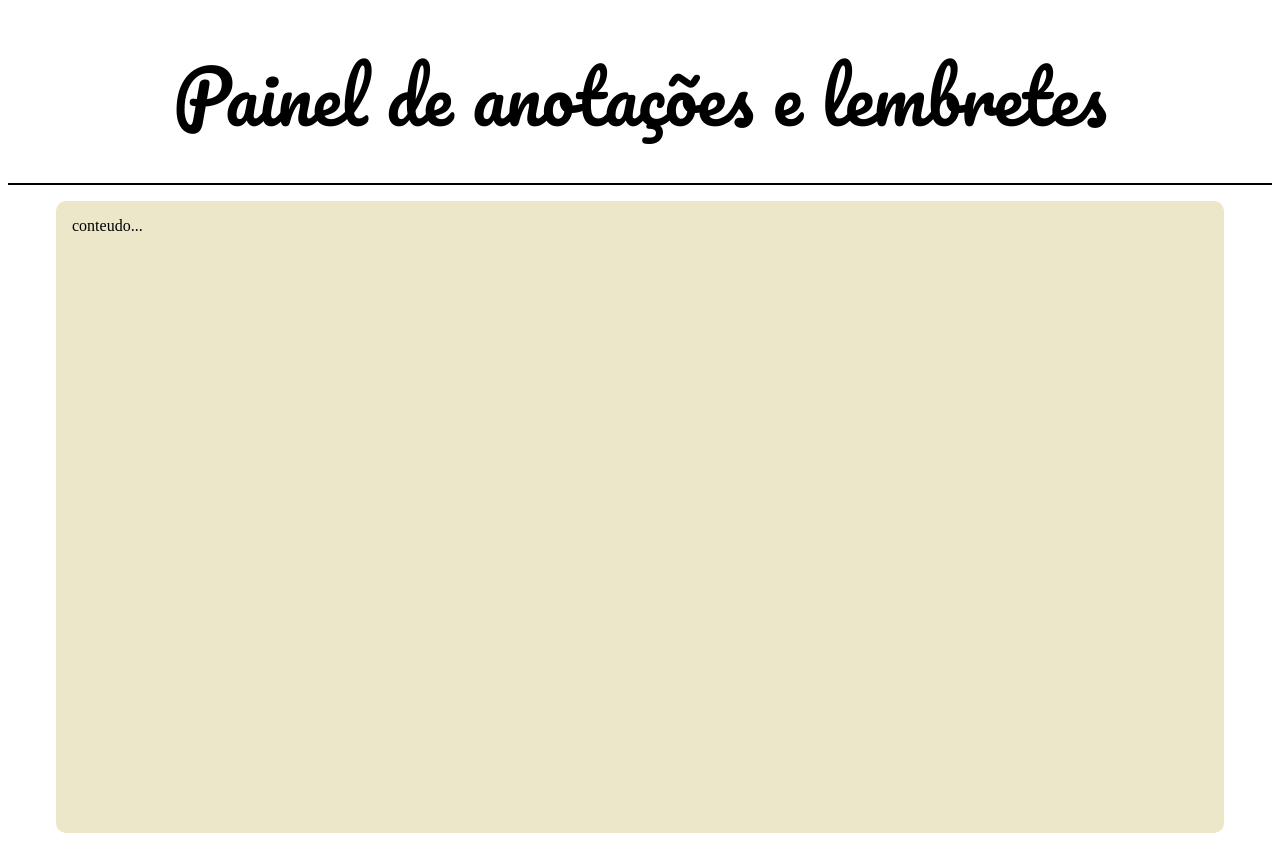
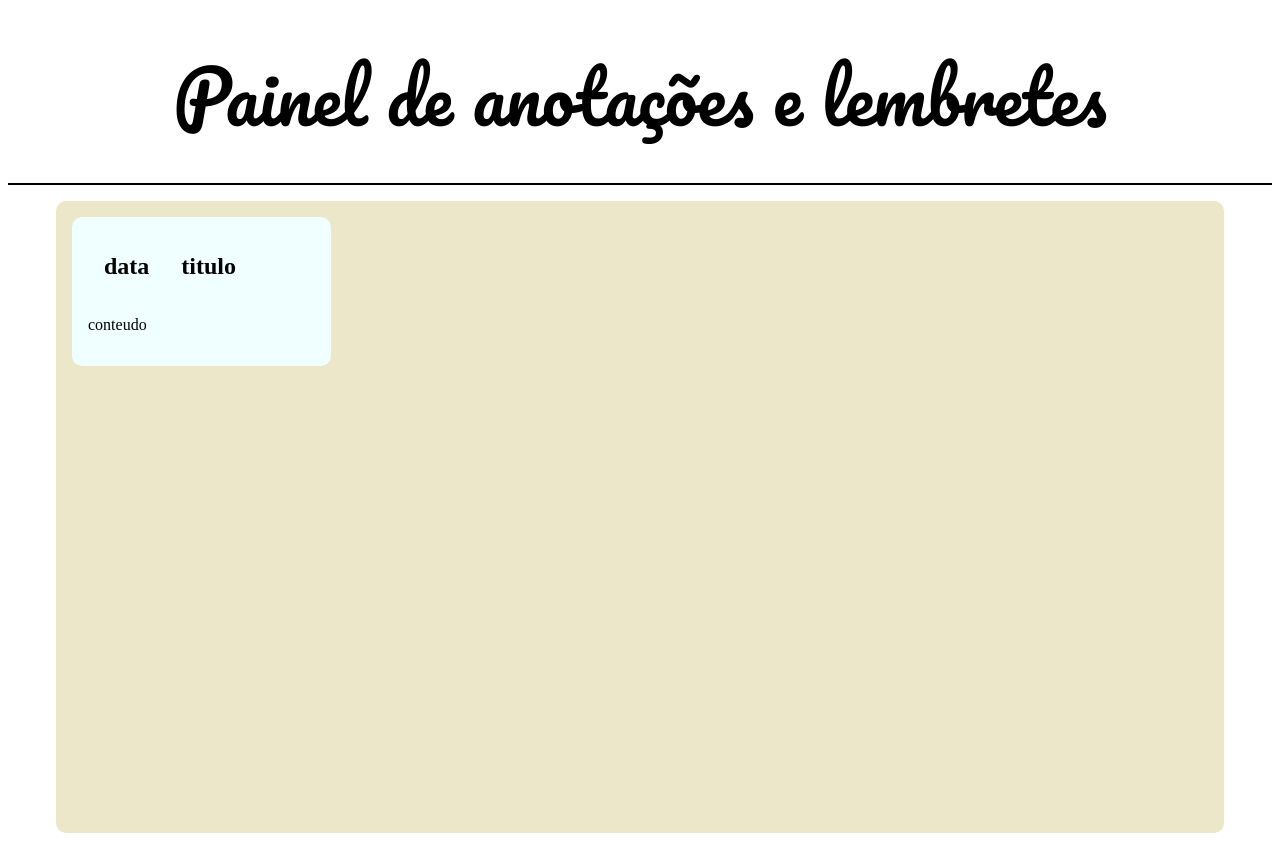
Before and after one commit to robson-alessandro/painel_anota-es_lembretes, a React (Create React App) app: page / in a window 1280 px wide. Built offline with nearby package versions, Linux system fonts and the light colour scheme.

Commit message:
criando card

```diff
--- /dev/null
+++ b/src/componentes/Card/Card.css
@@ -0,0 +1,14 @@
+.card{
+    width: 20%;
+    border-radius: 10px;
+    padding: 1rem;
+    background-color: azure;
+}
+
+.cabecalho-card{
+    display: flex;
+    justify-content:flex-start;
+    padding: 0 1rem;
+    gap: 2rem;
+
+}
--- /dev/null
+++ b/src/componentes/Card/index.js
@@ -0,0 +1,16 @@
+import './Card.css';
+const Card =()=>{
+    return(
+        <div className='card'>
+            <div className='cabecalho-card'>
+                <h2>data</h2>
+                <h2>titulo</h2>
+            </div>
+
+            <p>conteudo</p>
+        </div>
+
+    )
+}
+
+export default Card;
--- a/src/componentes/Mural/index.js
+++ b/src/componentes/Mural/index.js
@@ -1,8 +1,9 @@
+import Card from '../Card';
 import './Mural.css'
 const Mural = () =>{
     return(
         <div className="conteudo_mural">
-            conteudo...
+            <Card/>
 
         </div>
 
```
